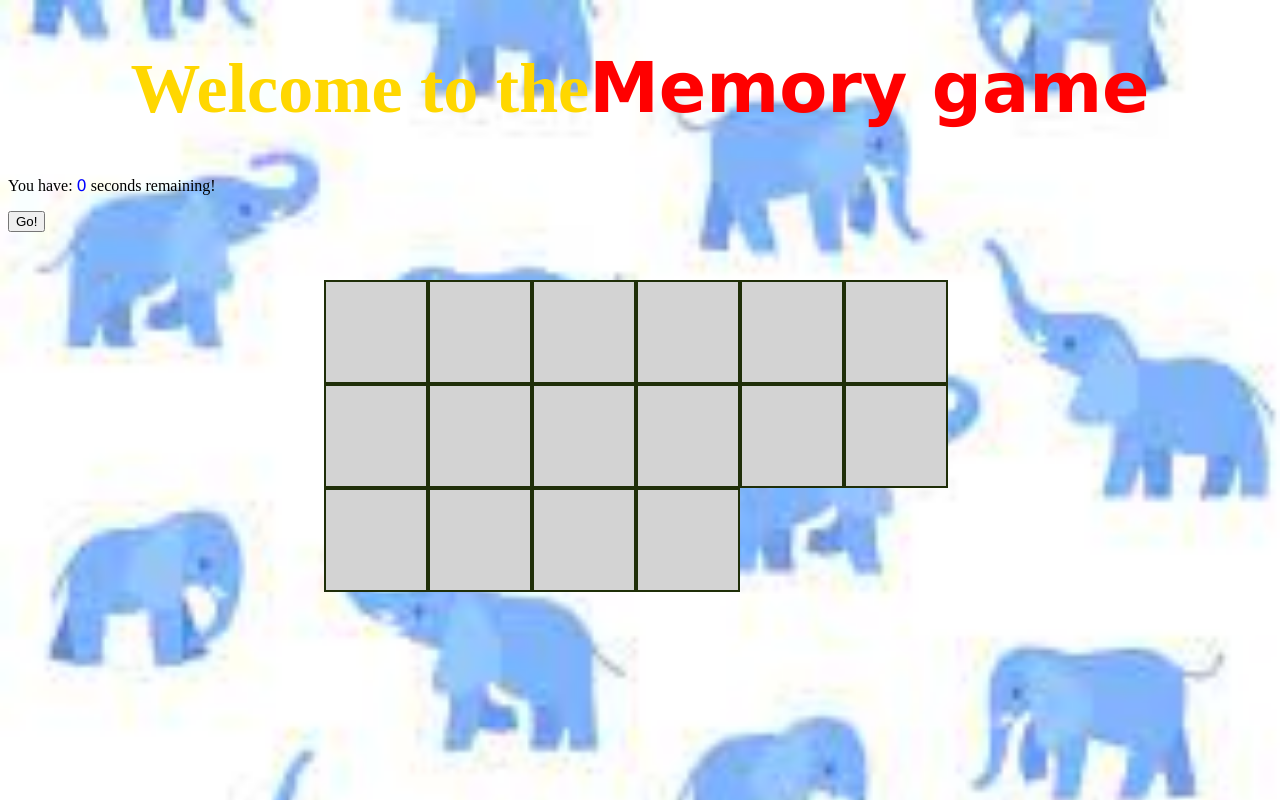
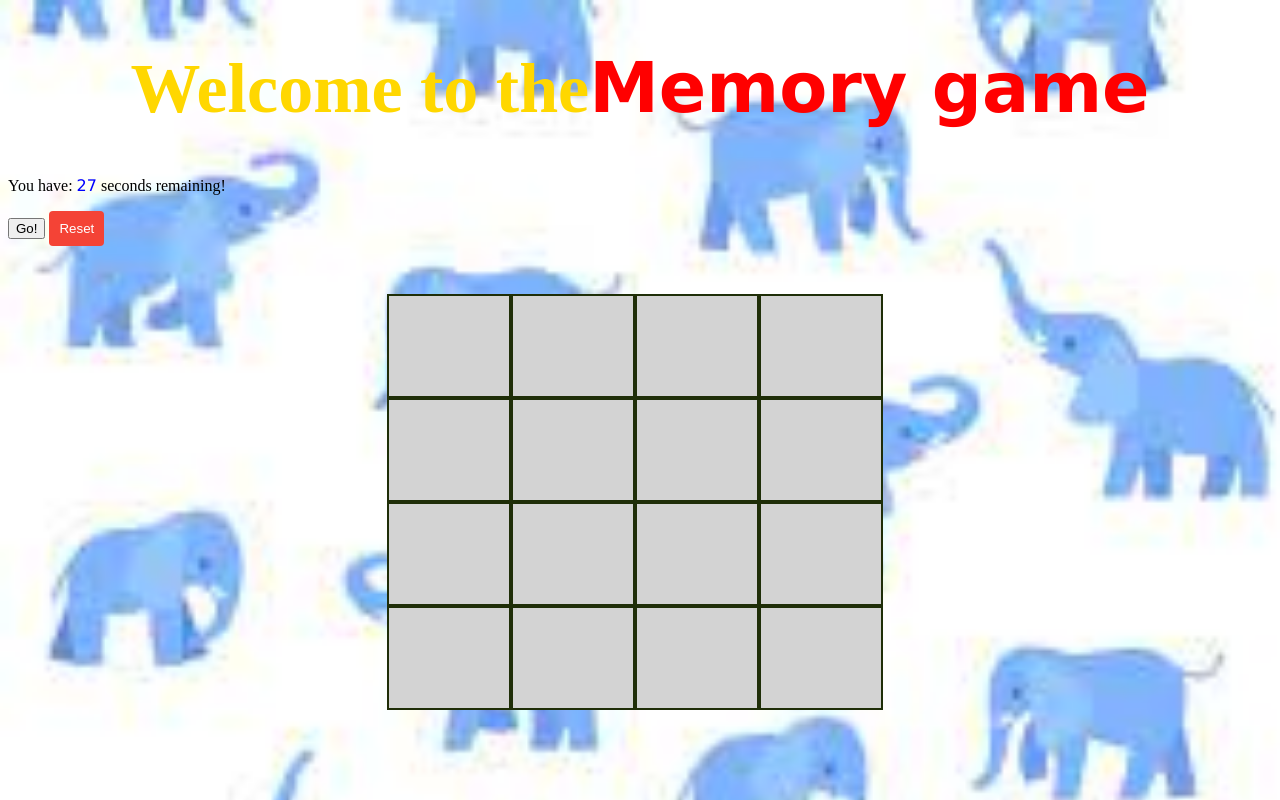
Before and after one commit to anst314/memoryGame, a plain HTML site: page index.html in a window 1280 px wide. Both pictures are taken after a click on the button "Go!". Drawn offline with Linux system fonts and the light colour scheme.

Commit message:
last-commit

```diff
--- a/index.html
+++ b/index.html
@@ -16,6 +16,8 @@
     <p>You have: <span id="timer">0</span> seconds remaining!</p>
 
     <button id="playAgainButton" onclick="start()">Go!</button>
+
+    <button id="reset-btn">Reset</button>
 
     <div class="cardContainer">
         <div class="card red color-hidden"></div>
--- a/index.js
+++ b/index.js
@@ -5,12 +5,16 @@ const cards = document.querySelectorAll('.card');
 cards.forEach((card) => {
 card.addEventListener('click', changeColor)});
 
-var timer;
-var timeLeft = 60; // seconds
+const resetBtn = document.getElementById('reset-btn');
 let savedCard = null;
 let matchedCards = new Set();
+let timer = null;
+let timeLeft = 30; // seconds
+let gameRunning = false;
+resetGame();
 
 function changeColor(e){
+    if (!gameRunning) return;
     const target = e.currentTarget;
     if (savedCard !== null && savedCard === target) return;
     if (matchedCards.has(target)) return;
@@ -23,32 +27,24 @@ function changeColor(e){
             matchedCards.add(savedCard);
             matchedCards.add(target);
         } else {
-            setTimeout(() => {
-
-            }, 2000);
-
             savedCard.classList.add('color-hidden');
             target.classList.add('color-hidden');
         }
         savedCard = null;
     }
-
 }
-
 
 // What to do when the timer runs out
 function gameOver() {
     // This cancels the setInterval, so the updateTimer stops getting called
-    cancelInterval(timer);
-
-    // re-show the button, so they can start it again
-    $('#playAgainButton').show();
+    clearInterval(timer);
+    gameRunning = false;
   }
 
   function updateTimer() {
     timeLeft = timeLeft - 1;
     if(timeLeft >= 0)
-      $('#timer').html(timeLeft);
+      document.getElementById('timer').innerHTML = timeLeft;
     else {
       gameOver();
     }
@@ -56,16 +52,32 @@ function gameOver() {
 
   // The button has an on-click event handler that calls this
   function start() {
+    if (gameRunning) return;
+
     // setInterval is a built-in function that will call the given function
     // every N milliseconds (1 second = 1000 ms)
     timer = setInterval(updateTimer, 1000);
 
+    gameRunning = true;
+
     // It will be a whole second before the time changes, so we'll call the update
     // once ourselves
     updateTimer();
+  }
 
-    // We don't want the to be able to restart the timer while it is running,
-    // so hide the button.
-     $('#playAgainButton').hide();
+  resetBtn.addEventListener('click', () => {
+    resetGame();
+  });
 
+  function resetGame() {
+    timeLeft = 30;
+    document.getElementById('timer').innerHTML = timeLeft;
+    cards.forEach((card) => {
+      if (matchedCards.has(card) ||
+          (savedCard != null && savedCard === card)) {
+        card.classList.add('color-hidden');
+      }
+    });
+    matchedCards.clear();
+    savedCard = null;
   }
--- a/style.css
+++ b/style.css
@@ -23,7 +23,7 @@ h1 {
 /* This is the card container */
 .cardContainer {
     margin: 48px auto;
-    width: 50%;
+    width: 40%;
     display: flex;
     flex-wrap: wrap;
 }
@@ -34,7 +34,7 @@ h1 {
     border: 2px rgb(31, 46, 8) solid;
     cursor: pointer;
     height: 100px;
-    width: 100px;
+    width: 120px;
 }
 
 .card:hover {
@@ -73,3 +73,16 @@ h1 {
 .color-hidden {
     background-color: lightgrey;
 }
+
+#reset-btn {
+    background-color: #f44336;
+    color: white;
+    padding: 10px;
+    border: black;
+    border-radius: 4px;
+    cursor: pointer;
+}
+
+#reset-btn:hover {
+    background-color: #d32f2f;
+}
```
Also changed, not shown: timer.js (deleted), 1 other file.
